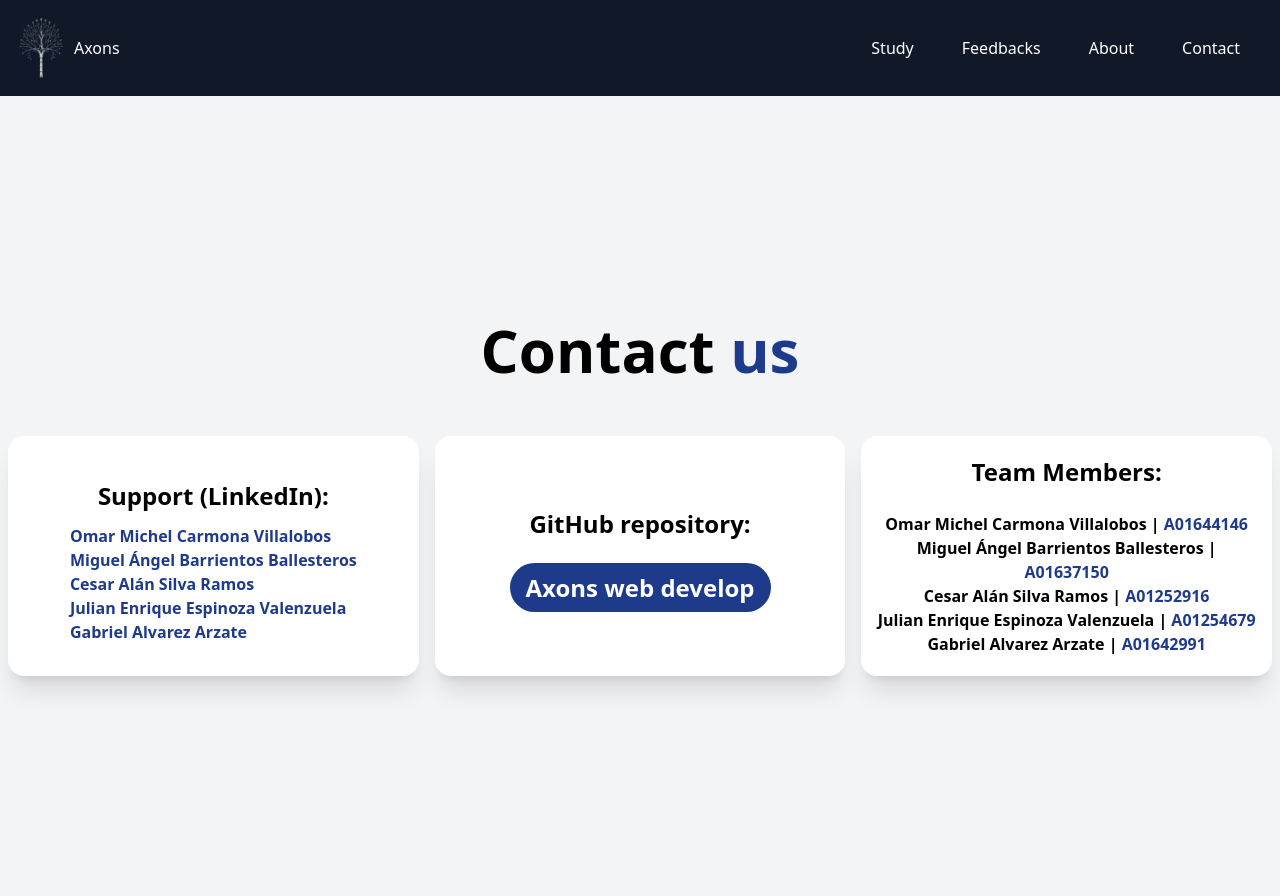
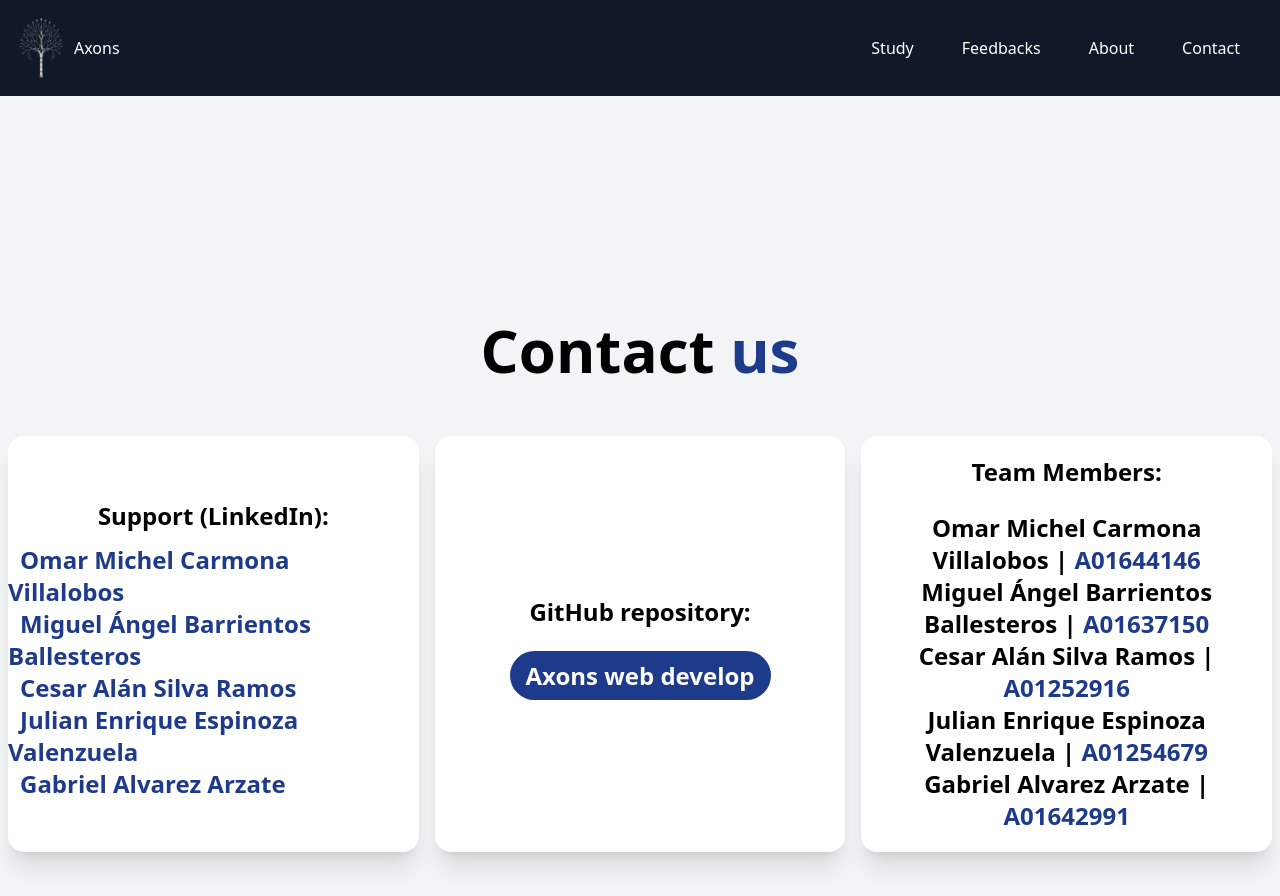
Before and after one commit to casrhub/axons-web-app, a Next.js app: page /contact_us in a window 1280 px wide. Built offline with nearby package versions, Linux system fonts and the light colour scheme.

Commit message:
Still working on feedback feature part 2

```diff
--- a/src/app/contact_us/page.jsx
+++ b/src/app/contact_us/page.jsx
@@ -17,11 +17,11 @@ export default function page() {
           <div className="container flex items-center justify-center flex-col rounded-2xl w-1/3 h-full bg-white shadow-xl mx-2 mt-4">
               <p className="text-2xl text-center font-bold m-3">Support (LinkedIn):<br/></p>
               <p>
-                <a className="text-base text-center font-bold m-3 text-blue-900 hover:text-blue-700" href = "https://www.linkedin.com/in/cesaralansilva/">Omar Michel Carmona Villalobos</a><br/>
-                <a className="text-base text-center font-bold m-3 text-blue-900 hover:text-blue-700" href = "https://www.linkedin.com/in/cesaralansilva/">Miguel Ángel Barrientos Ballesteros</a><br/>
-                <a className="text-base text-center font-bold m-3 text-blue-900 hover:text-blue-700" href = "https://www.linkedin.com/in/cesaralansilva/">Cesar Alán Silva Ramos</a><br/>
-                <a className="text-base text-center font-bold m-3 text-blue-900 hover:text-blue-700" href = "https://www.linkedin.com/in/juli%C3%A1n-enrique-espinoza-valenzuela-a145a2287/">Julian Enrique Espinoza Valenzuela</a><br/>
-                <a className="text-base text-center font-bold m-3 text-blue-900 hover:text-blue-700" href = "https://www.linkedin.com/in/cesaralansilva/">Gabriel Alvarez Arzate</a></p>
+                <a className="text-2xl text-center font-bold m-3 text-blue-900 hover:text-blue-700" href = "https://www.linkedin.com/in/cesaralansilva/">Omar Michel Carmona Villalobos</a><br/>
+                <a className="text-2xl text-center font-bold m-3 text-blue-900 hover:text-blue-700" href = "https://www.linkedin.com/in/cesaralansilva/">Miguel Ángel Barrientos Ballesteros</a><br/>
+                <a className="text-2xl text-center font-bold m-3 text-blue-900 hover:text-blue-700" href = "https://www.linkedin.com/in/cesaralansilva/">Cesar Alán Silva Ramos</a><br/>
+                <a className="text-2xl text-center font-bold m-3 text-blue-900 hover:text-blue-700" href = "https://www.linkedin.com/in/juli%C3%A1n-enrique-espinoza-valenzuela-a145a2287/">Julian Enrique Espinoza Valenzuela</a><br/>
+                <a className="text-2xl text-center font-bold m-3 text-blue-900 hover:text-blue-700" href = "https://www.linkedin.com/in/cesaralansilva/">Gabriel Alvarez Arzate</a></p>
           </div>
           {/* White box */}
           <div className="container flex items-center justify-center flex-col rounded-2xl w-1/3 h-full bg-white shadow-xl mx-2 mt-4">
@@ -30,7 +30,7 @@ export default function page() {
           {/* White box */}
           <div className="container flex items-center justify-center flex-col rounded-2xl w-1/3 h-full bg-white shadow-xl mx-2 mt-4">
             <p className="text-2xl text-center font-bold m-3">Team Members:<br/></p>
-            <p className="text-base text-center font-bold m-3">Omar Michel Carmona Villalobos |<span className = "text-blue-900"> A01644146</span><br/>
+            <p className="text-2xl text-center font-bold m-3">Omar Michel Carmona Villalobos |<span className = "text-blue-900"> A01644146</span><br/>
             Miguel Ángel Barrientos Ballesteros |<span className = "text-blue-900"> A01637150</span><br/>
             Cesar Alán Silva Ramos |<span className = "text-blue-900"> A01252916</span><br/>
             Julian Enrique Espinoza Valenzuela |<span className = "text-blue-900"> A01254679</span><br/>
```
